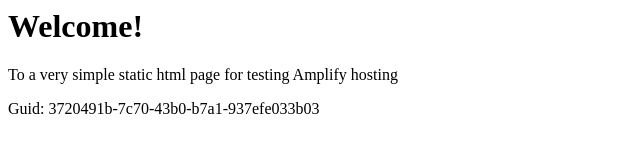
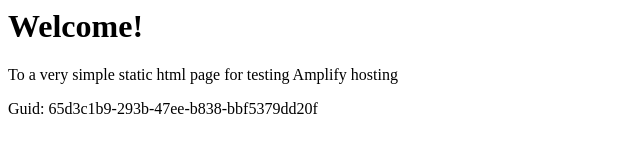
Before and after one commit to aws-aemilia-nrt/Github-PR-Commit-Integration-Test-DoNotTouch-Gith-BKMSSQOA-v1-preprod-ap-northeast-1, a website: page src/index.html in a window 1280 px wide. Shown: the full height of the page, 0-640 px from the left. Drawn offline with Linux system fonts and the light colour scheme.

Commit message:
commit from integ tests

```diff
--- a/src/index.html
+++ b/src/index.html
@@ -12,6 +12,6 @@
 <body>
     <h1>Welcome!</h1>
     <p>To a very simple static html page for testing Amplify hosting</p>
-    <p>Guid: 3720491b-7c70-43b0-b7a1-937efe033b03</p></body>
+    <p>Guid: 65d3c1b9-293b-47ee-b838-bbf5379dd20f</p></body>
 
 </html>
```
